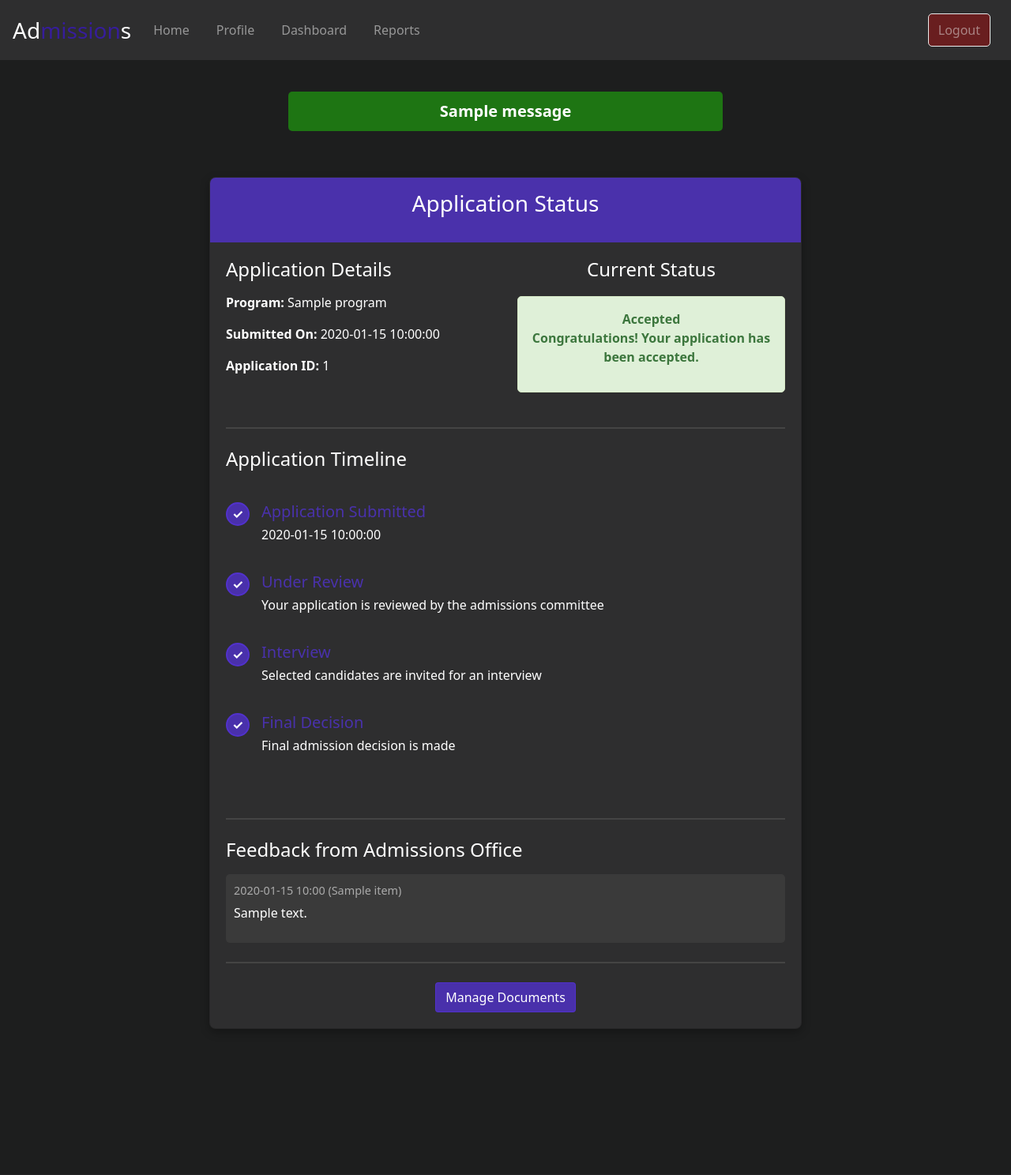
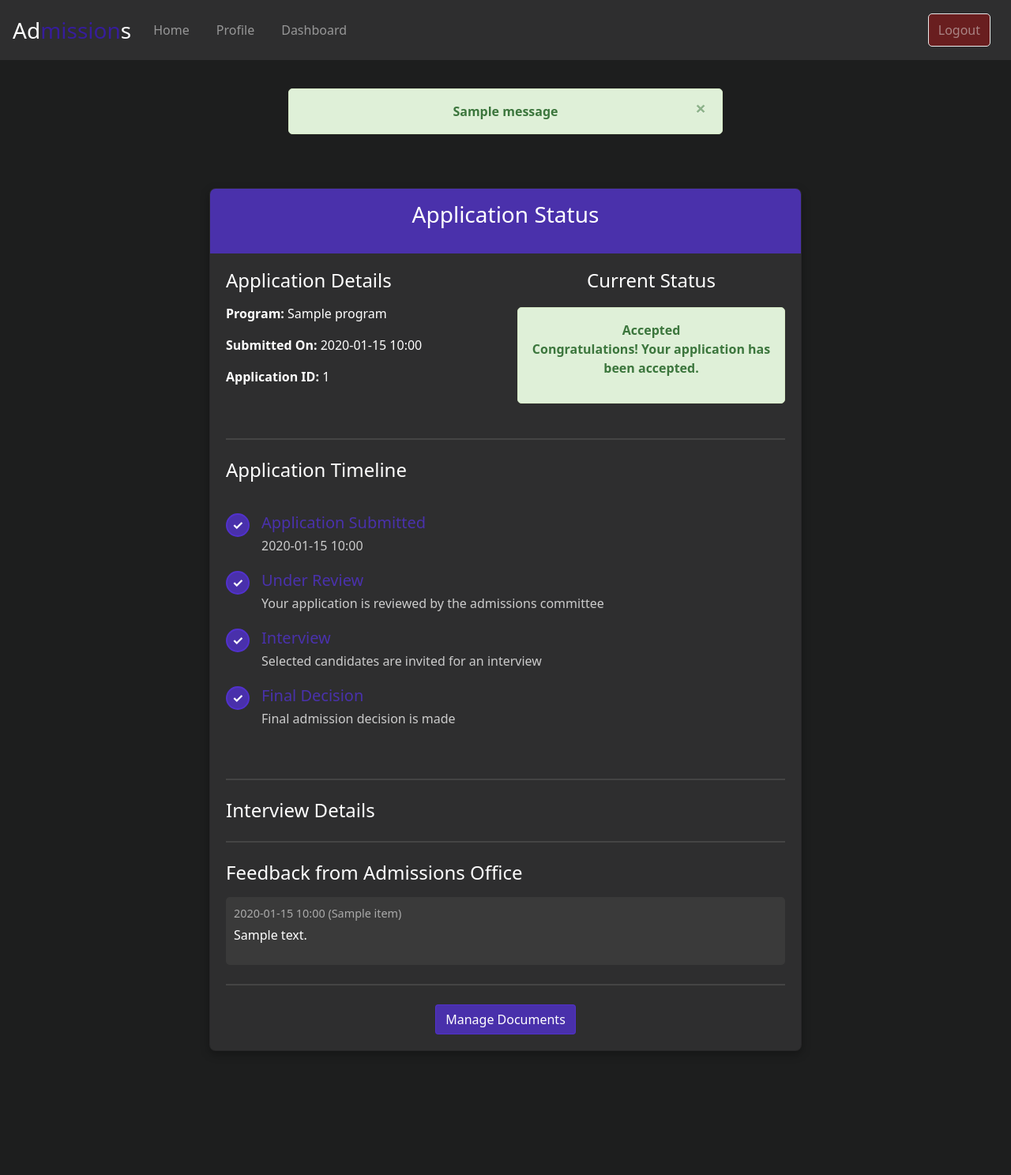
Before and after one commit to s-asfar/managementapp, a Flask app: template templates/application_status.html in a window 1280 px wide. Shown: the top 1488 px of the page at 79% size. Run offline with Flask 3, Linux system fonts and the light colour scheme; the visitor is signed in with stand-in values (Sample User, id 1); the template is opened without the code that fills it: most values are stand-ins (such as "Sample title", 1, 10 or a date in 2020); one stand-in notice (Sample message) is shown; some libraries are stand-ins or nearby versions.

Commit message:
Application implementation

```diff
--- a/app.py
+++ b/app.py
@@ -234,7 +234,7 @@
     if new_app:
         flash('Application submitted successfully! Please upload required documents.', 'success')
         # Redirect to document upload page for the new application
-        return redirect(url_for('upload_documents_form', application_id=new_app['applicationID']))
+        return redirect(url_for('upload_documents_form', application_id=new_app['applicationid']))
     else:
         flash('An error occurred while submitting the application.', 'danger')
         return redirect(url_for('apply_form'))
--- a/templates/_layout.html
+++ b/templates/_layout.html
@@ -15,7 +15,8 @@
     <nav class="navbar navbar-expand-lg navbar-dark">
         <a href="/" class="navbar-brand">
             Ad<span style="color:#3c14de9f;">mission</span>s
-        </a>        <button class="navbar-toggler" type="button" data-toggle="collapse" data-target="#navbarNav"
+        </a>
+        <button class="navbar-toggler" type="button" data-toggle="collapse" data-target="#navbarNav"
             aria-controls="navbarNav" aria-expanded="false" aria-label="Toggle navigation">
             <span class="navbar-toggler-icon"></span>
         </button>
@@ -36,9 +37,6 @@
                 <li class="nav-item {% if active_page == 'application' %}active{% endif %}">
                     <a class="nav-link" href="/application-status">Application Status</a>
                 </li>
-                <li class="nav-item {% if active_page == 'documents' %}active{% endif %}">
-                    <a class="nav-link" href="/upload-documents">Documents</a>
-                </li>
                 {% endif %}
 
                 {% if session.get('role') == 'officer' %}
@@ -50,9 +48,6 @@
                 {% if session.get('role') == 'admin' %}
                 <li class="nav-item {% if active_page == 'admin_dashboard' %}active{% endif %}">
                     <a class="nav-link" href="/admin-dashboard">Dashboard</a>
-                </li>
-                <li class="nav-item {% if active_page == 'reports' %}active{% endif %}">
-                    <a class="nav-link" href="/generate-report">Reports</a>
                 </li>
                 {% endif %}
 
@@ -66,8 +61,7 @@
                 <li class="nav-item {% if active_page == 'signup' %}active{% endif %}">
                     <a class="nav-link" href="/signup" style="border: 1px solid white;">Sign Up</a>
                 </li>
-                {% endif %}
-                {% if 'userID' in session %}
+                {% else %}
                 <li class="nav-item">
                     <a class="nav-link logout-nav" href="/logout" style="border: 1px solid white;">Logout</a>
                 </li>
@@ -78,12 +72,15 @@
 
     {% with messages = get_flashed_messages(with_categories=true) %}
     {% if messages %}
-    <div class="container">
+    <div class="container mt-3">
         <div class="row">
             <div class="col">
                 {% for category, message in messages %}
-                <div class="{{ category }}-alert">
+                <div class="alert alert-{{ category if category != 'danger' else 'danger' }} alert-dismissible fade show" role="alert">
                     {{ message }}
+                    <button type="button" class="close" data-dismiss="alert" aria-label="Close">
+                        <span aria-hidden="true">&times;</span>
+                    </button>
                 </div>
                 {% endfor %}
             </div>
@@ -95,8 +92,12 @@
     <main class="content-wrapper">
         {% block content %}{% endblock %}
     </main>
+
     <footer>
         <span class="text-muted">© 2025 Online Admissions Management System. All rights reserved.</span>
+        {% if 'userID' not in session and request.endpoint == 'signin' %}
+            <br><a href="{{ url_for('forgot_password') }}">Forgot Password?</a>
+        {% endif %}
     </footer>
 
     <script src="{{ url_for('static', filename='javascript/script.js') }}"></script>
--- a/templates/application_status.html
+++ b/templates/application_status.html
@@ -11,8 +11,8 @@
                     <div class="col-md-6">
                         <h4>Application Details</h4>
                         <p><strong>Program:</strong> {{ application.program }}</p>
-                        <p><strong>Submitted On:</strong> {{ application.submission_date }}</p>
-                        <p><strong>Application ID:</strong> {{ application.applicationID }}</p>
+                        <p><strong>Submitted On:</strong> {{ application.submission_date.strftime('%Y-%m-%d %H:%M') }}</p>
+                        <p><strong>Application ID:</strong> {{ application.applicationID|string|truncate(8, True, '') }}</p>
                     </div>
                     <div class="col-md-6">
                         <div class="text-center">
@@ -23,14 +23,14 @@
                                     <p>Your application has been received and is awaiting review.</p>
                                 </div>
                             {% elif application.status == 'under review' %}
-                                <div class="alert alert-primary">
+                                <div class="alert alert-primary" style="background-color: #5533dcb8; color: white; border-color: #5533dcb8;">
                                     <strong>Under Review</strong>
                                     <p>Your application is currently being reviewed by our admissions team.</p>
                                 </div>
                             {% elif application.status == 'interview scheduled' %}
                                 <div class="alert alert-warning">
                                     <strong>Interview Scheduled</strong>
-                                    <p>You have been selected for an interview. Check your email for details.</p>
+                                    <p>You have been selected for an interview. Details below.</p>
                                 </div>
                             {% elif application.status == 'accepted' %}
                                 <div class="alert alert-success">
@@ -40,7 +40,12 @@
                             {% elif application.status == 'rejected' %}
                                 <div class="alert alert-danger">
                                     <strong>Not Selected</strong>
-                                    <p>We regret to inform you that your application was not selected.</p>
+                                    <p>We regret to inform you that your application was not selected at this time.</p>
+                                </div>
+                            {% elif application.status == 'more info required' %}
+                                <div class="alert alert-secondary">
+                                    <strong>More Info Required</strong>
+                                    <p>The admissions office requires additional information. Please check feedback below.</p>
                                 </div>
                             {% endif %}
                         </div>
@@ -55,13 +60,13 @@
                         <div class="timeline-marker completed">✓</div>
                         <div class="timeline-content">
                             <h5>Application Submitted</h5>
-                            <p>{{ application.submission_date }}</p>
+                            <p>{{ application.submission_date.strftime('%Y-%m-%d %H:%M') }}</p>
                         </div>
                     </div>
 
                     <div class="timeline-item">
-                        <div class="timeline-marker {% if application.status != 'submitted' %}completed{% endif %}">
-                            {% if application.status != 'submitted' %}✓{% else %}2{% endif %}
+                        <div class="timeline-marker {% if application.status not in ['submitted'] %}completed{% endif %}">
+                            {% if application.status not in ['submitted'] %}✓{% else %}2{% endif %}
                         </div>
                         <div class="timeline-content">
                             <h5>Under Review</h5>
@@ -70,8 +75,8 @@
                     </div>
 
                     <div class="timeline-item">
-                        <div class="timeline-marker {% if application.status == 'interview scheduled' or application.status == 'accepted' or application.status == 'rejected' %}completed{% endif %}">
-                            {% if application.status == 'interview scheduled' or application.status == 'accepted' or application.status == 'rejected' %}✓{% else %}3{% endif %}
+                        <div class="timeline-marker {% if application.status in ['interview scheduled', 'accepted', 'rejected'] %}completed{% endif %}">
+                            {% if application.status in ['interview scheduled', 'accepted', 'rejected'] %}✓{% else %}3{% endif %}
                         </div>
                         <div class="timeline-content">
                             <h5>Interview</h5>
@@ -80,8 +85,8 @@
                     </div>
 
                     <div class="timeline-item">
-                        <div class="timeline-marker {% if application.status == 'accepted' or application.status == 'rejected' %}completed{% endif %}">
-                            {% if application.status == 'accepted' or application.status == 'rejected' %}✓{% else %}4{% endif %}
+                        <div class="timeline-marker {% if application.status in ['accepted', 'rejected'] %}completed{% endif %}">
+                            {% if application.status in ['accepted', 'rejected'] %}✓{% else %}4{% endif %}
                         </div>
                         <div class="timeline-content">
                             <h5>Final Decision</h5>
@@ -90,11 +95,28 @@
                     </div>
                 </div>
 
-                {% if feedback %} <!-- Changed from application.feedback -->
+                {% if interviews %}
+                    <div class="card-divider"></div>
+                    <h4>Interview Details</h4>
+                    {% for interview in interviews %}
+                        {% if interview.status == 'scheduled' %}
+                            <div class="feedback-item">
+                                <p><strong>Date & Time:</strong> {{ interview.schedule_date.strftime('%Y-%m-%d %I:%M %p') }}</p>
+                                <p><strong>Location/Platform:</strong> {{ interview.location }}</p>
+                                <p><strong>Scheduled By:</strong> {{ interview.officer_name }}</p>
+                                {% if interview.notes %}
+                                <p><strong>Notes:</strong> {{ interview.notes }}</p>
+                                {% endif %}
+                            </div>
+                        {% endif %}
+                    {% endfor %}
+                {% endif %}
+
+                {% if feedback %}
                     <div class="card-divider"></div>
                     <h4>Feedback from Admissions Office</h4>
                     <div class="feedback-section">
-                        {% for item in feedback %} <!-- Changed variable name -->
+                        {% for item in feedback %}
                             <div class="feedback-item">
                                 <p class="feedback-date">{{ item.created_at.strftime('%Y-%m-%d %H:%M') }} ({{ item.officer_name }})</p>
                                 <p class="feedback-content">{{ item.content }}</p>
@@ -106,7 +128,6 @@
                 <div class="card-divider"></div>
 
                 <div class="text-center">
-                    <!-- Link to upload documents for this specific application -->
                     <a href="{{ url_for('upload_documents_form', application_id=application.applicationID) }}" class="btn signin-btn">Manage Documents</a>
                 </div>
             </div>
@@ -138,6 +159,7 @@
     margin-right: 15px;
     font-weight: bold;
     border: 2px solid #5533dcb8;
+    flex-shrink: 0;
 }
 
 .timeline-marker.completed {
@@ -147,6 +169,10 @@
 .timeline-content h5 {
     margin-bottom: 5px;
     color: #5533dcb8;
+}
+.timeline-content p {
+    margin-bottom: 0;
+    color: #ccc;
 }
 
 .feedback-item {
@@ -161,5 +187,8 @@
     font-size: 0.9em;
     margin-bottom: 5px;
 }
+.feedback-content {
+    color: white;
+}
 </style>
 {% endblock %}
```
Also changed, not shown: templates/apply.html (+50 -73 lines), templates/review_application.html (added, +87 -0 lines).
